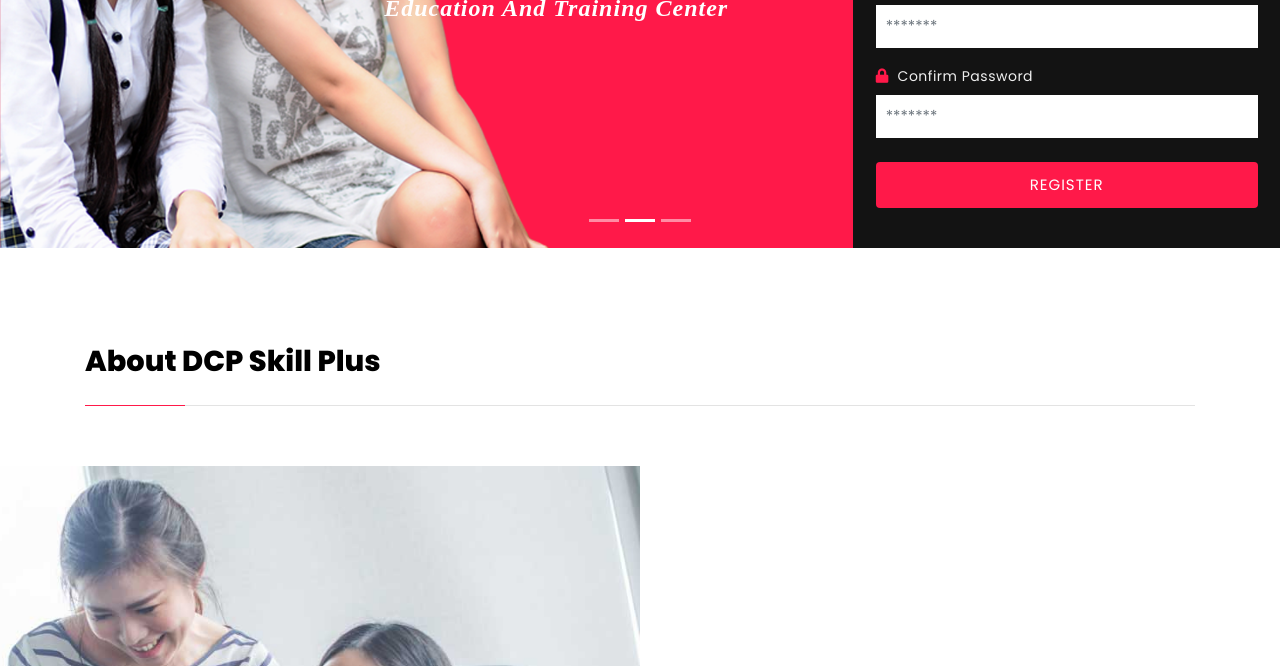
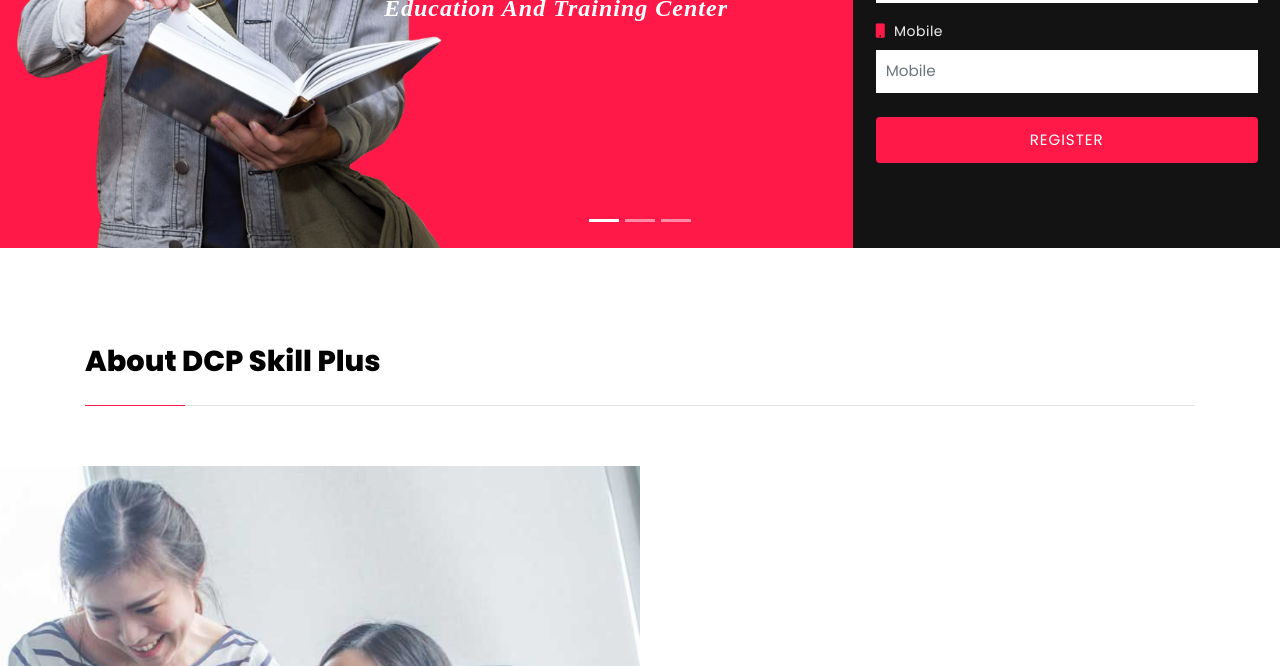
Before and after one commit to Thamizhselvan/dcpskillplus, a plain HTML site: page index.html in a window 1280 px wide. Shown: the part 434-1100 px from the top of the page. Drawn offline with Linux system fonts and the light colour scheme; a web font is replaced by a local one.

Commit message:
updated registration form

```diff
--- a/index.html
+++ b/index.html
@@ -186,16 +186,16 @@ License: Creative Commons Attribution 3.0 Unported
                     <div class="form-group">
                         <div class="row">
                             <div class="col-md-12">
-                                <span class="fas fa-lock"></span>
+                                <span class="fas fa-mobile"></span>
                                 <label>
-                                    password
+                                    Mobile
                                 </label>
-                                <input type="password" class="form-control" placeholder="*******" name="Password" id="password1"
+                                <input type="text" class="form-control" placeholder="Mobile" name="Mobile" id="Mobile"
                                     required="">
                             </div>
                         </div>
                     </div>
-                    <div class="form-group">
+                    <!--<div class="form-group">
                         <div class="row">
                             <div class="col-md-12">
                                 <span class="fas fa-lock"></span>
@@ -206,7 +206,7 @@ License: Creative Commons Attribution 3.0 Unported
                                     required="">
                             </div>
                         </div>
-                    </div>
+                    </div>-->
                     <div class="mt-4">
                         <button type="submit" class="btn btn-agile btn-block w-100">register</button>
                     </div>
```
